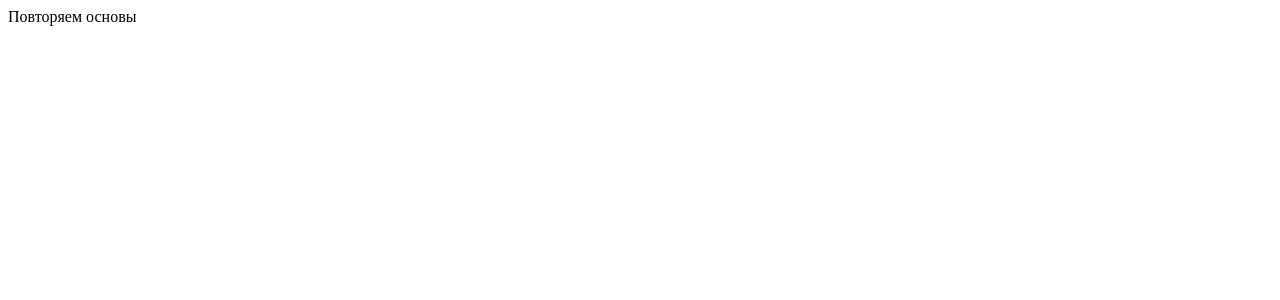
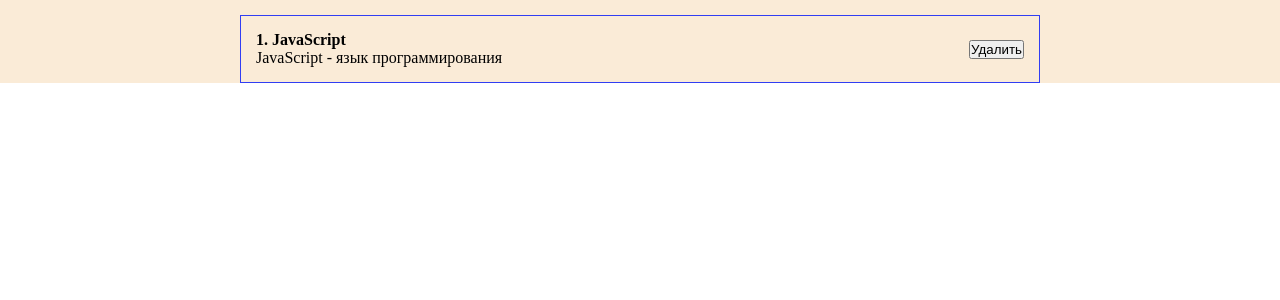
Before and after one commit to MihaDarin/fundamental-react, a React (Create React App) app: page / in a window 1280 px wide. Shown: the top 300 px of the page. Built offline with nearby package versions, Linux system fonts and the light colour scheme.

Commit message:
создан шаблон поста

```diff
--- /dev/null
+++ b/src/App.css
@@ -0,0 +1,21 @@
+* {
+  margin: 0;
+  padding: 0;
+  box-sizing: border-box;
+}
+#root {
+  display: flex;
+  justify-content: center;
+  background-color: antiquewhite;
+}
+.App {
+  width: 800px;
+}
+.post {
+  display: flex;
+  padding: 15px;
+  border: 1px solid rgb(49, 62, 243);
+  margin-top: 15px;
+  justify-content: space-between;
+  align-items: center;
+}
--- a/src/App.js
+++ b/src/App.js
@@ -1,7 +1,19 @@
 import React from "react";
-
+import "./App.css";
 function App() {
-  return <div>Повторяем основы</div>;
+  return (
+    <div className="App">
+      <div className="post">
+        <div className="post_content">
+          <strong>1. JavaScript</strong>
+          <div>JavaScript - язык программирования</div>
+        </div>
+        <div className="post_btns">
+          <button>Удалить</button>
+        </div>
+      </div>
+    </div>
+  );
 }
 
 export default App;
```
